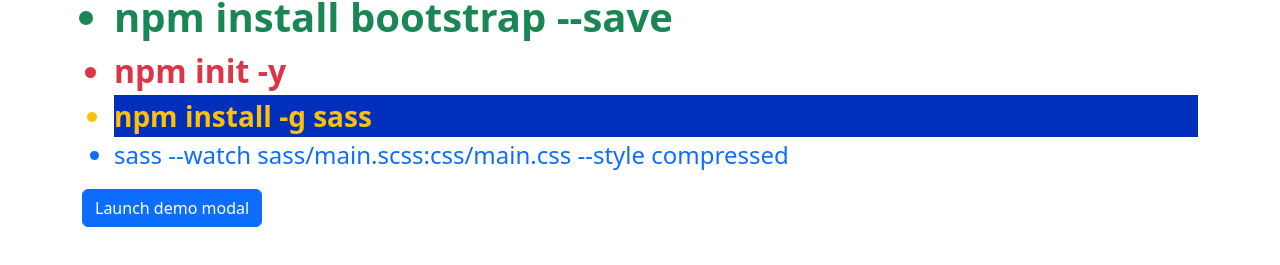
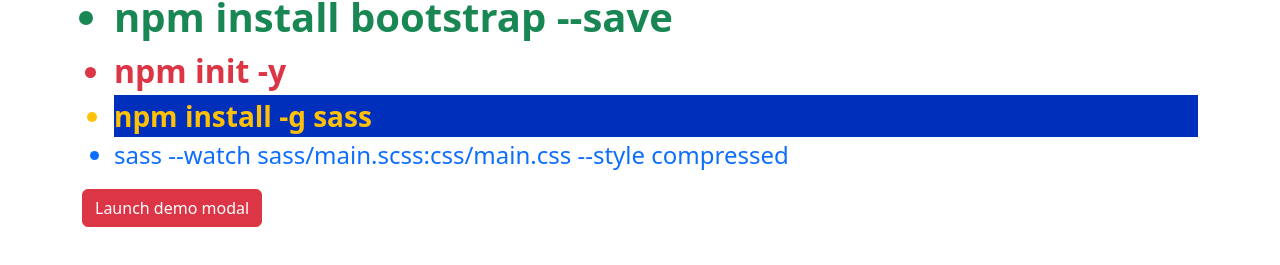
Before and after one commit to Diego2Drm/intslacion-bootstrap, a website: page src/index.html in a window 1280 px wide. Shown: the part 115-380 px from the top of the page. Drawn offline with nearby package versions, Linux system fonts and the light colour scheme; a web font is replaced by a local one.

Commit message:
Change color button

```diff
--- a/src/index.html
+++ b/src/index.html
@@ -30,7 +30,7 @@
 
 
         <!-- Button trigger modal -->
-<button type="button" class="btn btn-primary" data-bs-toggle="modal" data-bs-target="#exampleModal">
+<button type="button" class="btn btn-danger" data-bs-toggle="modal" data-bs-target="#exampleModal">
     Launch demo modal
   </button>
 
```
